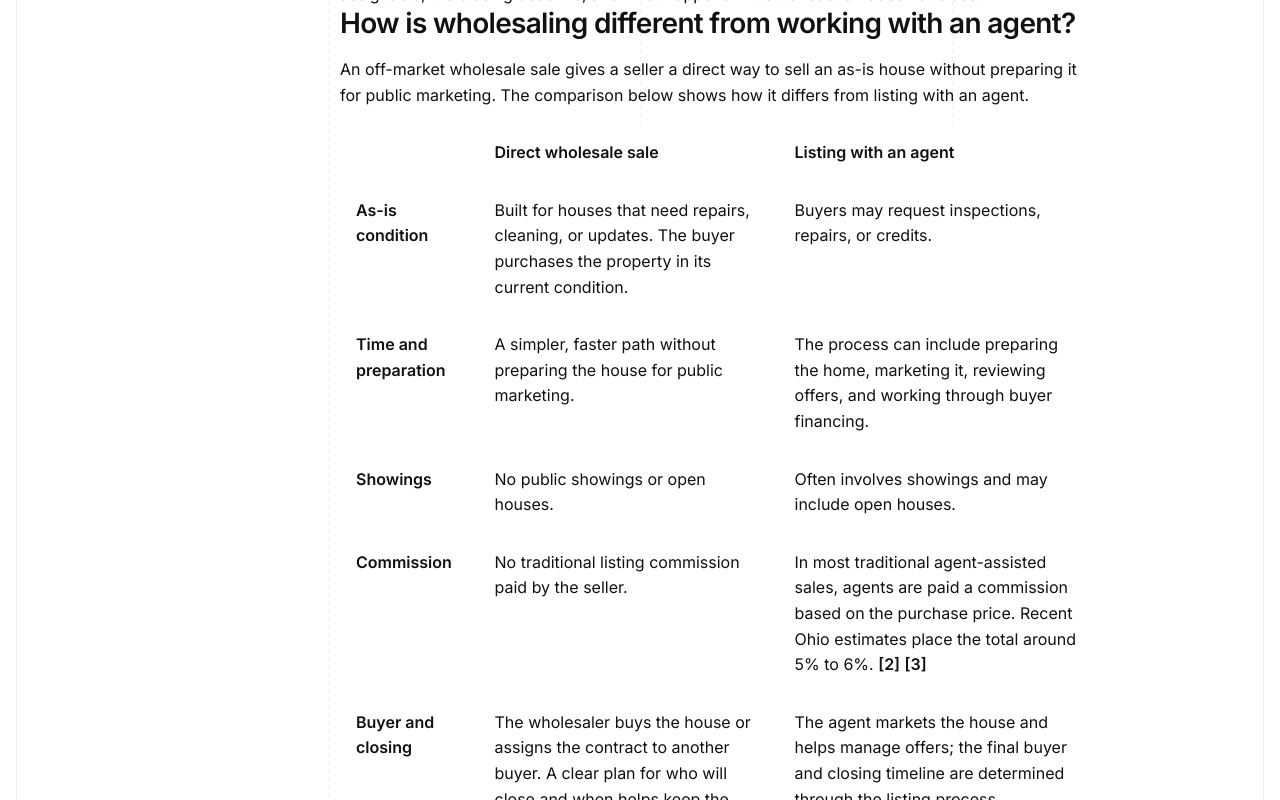
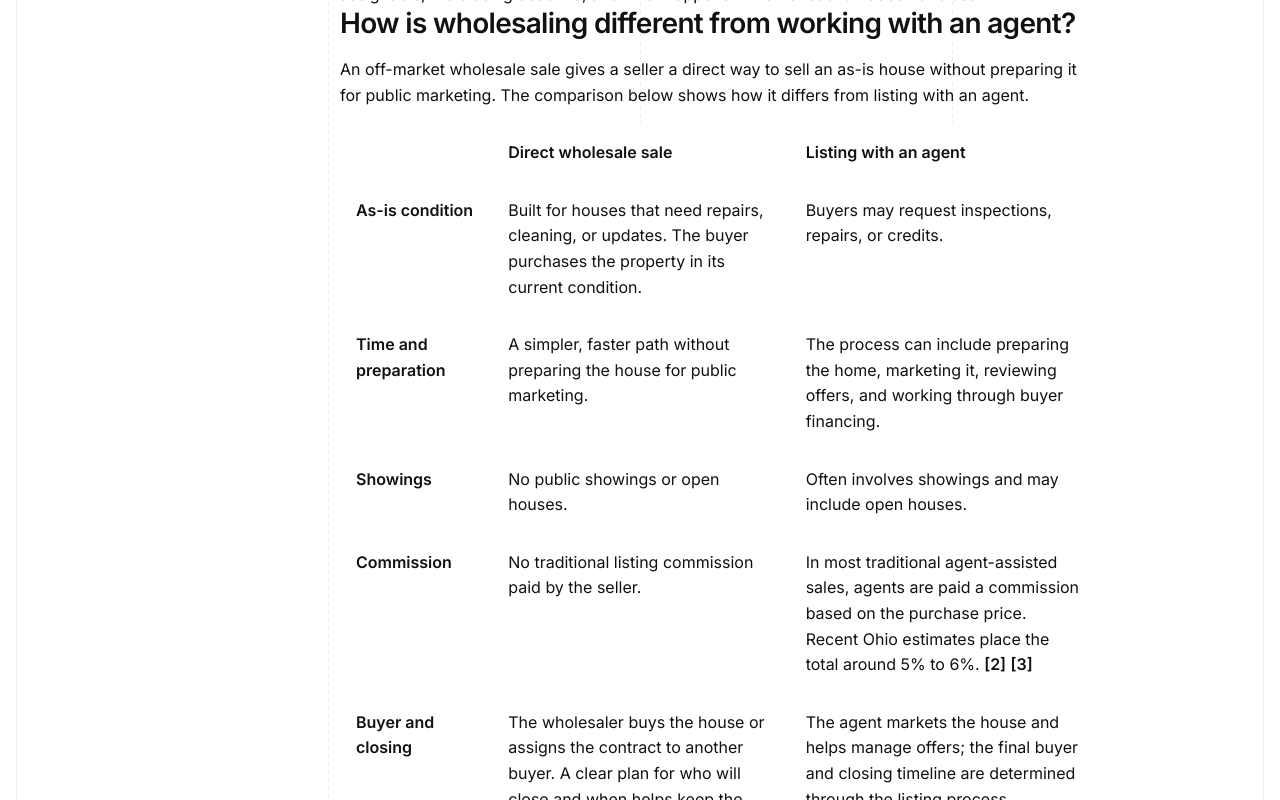
Before and after one commit to YHICAdmin/your-house-in-cash, a Next.js app: page /blog/what-is-real-estate-wholesaling-in-ohio in a window 1280 px wide. Shown: the part 1540-2340 px from the top of the page. Built offline with nearby package versions, Linux system fonts and the light colour scheme.

Commit message:
Improve long-text table readability

```diff
--- a/src/components/blog/blog-article.tsx
+++ b/src/components/blog/blog-article.tsx
@@ -63,6 +63,7 @@ export function BlogArticle({ article }: { article: Article }) {
                 const heading = article.blocks.slice(0, index).findLast(item => item.type === "heading" || item.type === "subheading");
                 element = <ContentTable
                   labelledBy={heading?.id}
+                  longText={block.rows!.some(row => row.some(cell => cell.length >= 80))}
                   columns={block.columns!.map(cell => renderSituationInline(cell, article.references))}
                   rows={block.rows!.map(row => row.map(cell => renderSituationInline(cell, article.references)))}
                 />;
--- a/src/components/situation/situation-content.tsx
+++ b/src/components/situation/situation-content.tsx
@@ -32,6 +32,7 @@ export function SituationContent({ source }: { source: string }) {
                   <ContentTable
                     key={index}
                     labelledBy={heading?.id}
+                    longText={block.rows!.some(row => row.some(cell => cell.length >= 80))}
                     columns={block.columns!.map(cell => renderSituationInline(cell, references))}
                     rows={block.rows!.map(row => row.map(cell => renderSituationInline(cell, references)))}
                   />
--- a/src/components/ui/content-table.module.css
+++ b/src/components/ui/content-table.module.css
@@ -1,6 +1,9 @@
 .scroll { overflow-x: auto; min-width: 0; color: var(--color-text-primary); }
 .table { width: 100%; border-collapse: collapse; background: var(--color-background); overflow-wrap: anywhere; }
 .table :is(th, td) { padding: var(--spacing-s); text-align: left; vertical-align: top; min-width: 12ch; }
+.longText { width: 100%; min-width: 33rem; }
+.longText tr > :first-child { min-width: 14ch; }
+.longText tr > :not(:first-child) { min-width: 20ch; }
 .table th { font-weight: 600; }
 .table thead { background: var(--color-background-soft); }
 .table thead tr, .table tbody tr:not(:last-child) { border-bottom: 1px solid var(--color-border); }
--- a/src/components/ui/content-table.tsx
+++ b/src/components/ui/content-table.tsx
@@ -3,16 +3,17 @@ import styles from "./content-table.module.css";
 
 type ContentTableProps = {
   columns: ReactNode[];
+  longText?: boolean;
   rows: ReactNode[][];
   labelledBy?: string;
 };
 
-export function ContentTable({ columns, rows, labelledBy }: ContentTableProps) {
+export function ContentTable({ columns, longText = false, rows, labelledBy }: ContentTableProps) {
   const label = labelledBy ? { "aria-labelledby": labelledBy } : { "aria-label": "Content table" };
 
   return (
     <div className={`text-body ${styles.scroll}`} role="region" {...label} tabIndex={0}>
-      <table className={styles.table} {...label}>
+      <table className={`${styles.table}${longText ? ` ${styles.longText}` : ""}`} {...label}>
         <thead>
           <tr>{columns.map((cell, index) => <th key={index} scope="col">{cell}</th>)}</tr>
         </thead>
```
Also changed, not shown: project-documentation/component-library.md (+2 -0 lines).
